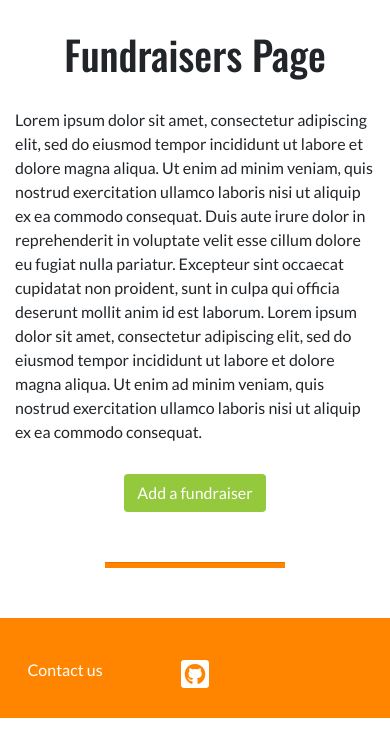
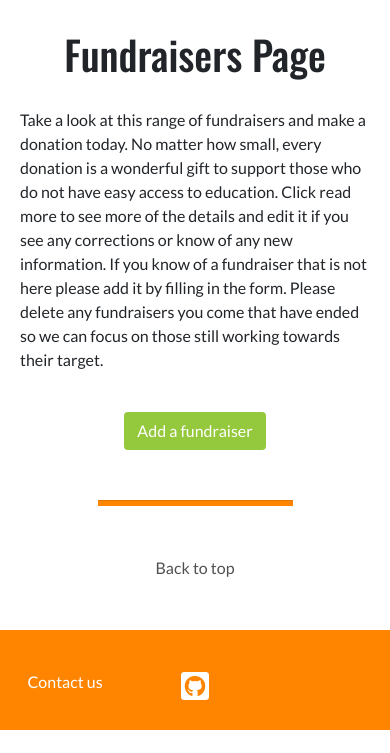
Before and after one commit to Angie55/MilestoneThree_KnowlegeisPower, a Flask app: page /get_fundraisers in a window 390 px wide. Shown: the part 91-844 px from the top of the page. Run offline with Flask 2, Linux system fonts and the light colour scheme; data that the repository does not hold is empty; some libraries are stand-ins or nearby versions.

Commit message:
Made the fundraisers page more responsive on smaller screens

```diff
--- a/static/css/style.css
+++ b/static/css/style.css
@@ -33,6 +33,8 @@ h1, h2, h3, h6 {
     color: #505050;
 }
 
+
+
 .headers-position {
     text-align: center;
     margin-top: 30px;
@@ -52,10 +54,7 @@ h1, h2, h3, h6 {
     height: 2px;
 }
 
- .back-to-top-link {
-        text-align: center;
 
-}
 
 .back-to-top-link a {
     color: #505050;
@@ -97,13 +96,14 @@ h1, h2, h3, h6 {
 
 /*--------------------------------- Headers*/
 
-header p {
+.page-headers p {
     margin-top: 30px;
 }
 
-.header-button {
-    text-align: center;
+.headers-button {
+    margin-top: 40px;
 }
+
 
 /*--------------------------------- Home page*/
 
@@ -152,11 +152,14 @@ header p {
    margin-top: 20px;
 }
 
-
-
 .fundraising-hr {
     margin-top: 40px;
-    margin-bottom: 40px;
+    margin-bottom: 50px;
+}
+
+.fund-main {
+    margin-top: 50px;
+    margin-bottom: 10px;
 }
 
 
@@ -276,11 +279,21 @@ footer a:hover  {
     .home-add-fund {
         margin-top: 0px;
     }
+    .fund-name-sm {
+        margin-top: 30px;
+    }
+    .fund-main p, .page-headers p {
+       padding-left: 20px;
+       padding-right: 20px;
+    }
 }
 
 @media (max-width:720px) {
     .sm-display-none {
         display: none
+    }
+    .fundraisers-page-sm {
+        padding: 0px;
     }
 }
 
@@ -288,8 +301,8 @@ footer a:hover  {
 
 @media (min-width:1025px) {
     .fundraiser-img {
-    max-height: 300px;
-    width: auto;
+        max-height: 300px;
+        width: auto;
    }
    .page-width-container {
         width: 80%;
@@ -297,7 +310,7 @@ footer a:hover  {
 }
 
 @media (min-width:1025px) {
-    .back-to-top-link {
-    display: none;
+    .display-none-lg {
+        display: none;
     }
 }
--- a/templates/fundraiser-info.html
+++ b/templates/fundraiser-info.html
@@ -60,7 +60,7 @@
                         <a class="btn green-button btn-space" href="{{ url_for('edit_fundraiser', fundraiser_id=fundraiser._id)}}" role="button">Edit this fundraiser</a>
                     </div class="col-4">
                     <div>
-                        <a class="btn green-button btn-space" href="" role="button">Add a new fundraiser</a>
+                        <a class="btn green-button btn-space" href="{{ url_for('add_fundraiser') }}" role="button">Add a new fundraiser</a>
                     </div>
                     <div class="col-4">
                         <a class="btn delete-btn btn-space" role="button" data-toggle="modal" data-target="#exampleModalCenter">Delete this fundraiser</a>
--- a/templates/fundraisers.html
+++ b/templates/fundraisers.html
@@ -2,25 +2,22 @@
 
 
 
-<div class="container-fluid page-width-container">
-    <header>
+<div class="container-fluid page-width-container fundraisers-page-sm">
+    <header class="page-headers">
         <h1 class="headers-position">Fundraisers Page</h1>
-        <p>
-        Lorem ipsum dolor sit amet, consectetur adipiscing elit, sed do eiusmod tempor incididunt ut labore et dolore magna aliqua.
-        Ut enim ad minim veniam, quis nostrud exercitation ullamco laboris nisi ut aliquip ex ea commodo consequat. Duis aute irure dolor
-        in reprehenderit in voluptate velit esse cillum dolore eu fugiat nulla pariatur. Excepteur sint occaecat cupidatat non proident,
-        sunt in culpa qui officia deserunt mollit anim id est laborum.
-        Lorem ipsum dolor sit amet, consectetur adipiscing elit, sed do eiusmod tempor incididunt ut labore et dolore magna aliqua. Ut enim
-        ad minim veniam, quis nostrud exercitation ullamco laboris nisi ut aliquip ex ea commodo consequat.</p>
+        <p>Take a look at this range of fundraisers and make a donation today. No matter how small, every donation is a wonderful gift to
+        support those who do not have easy access to education. Click read more to see more of the details and edit it if you see any corrections
+        or know of any new information. If you know of a fundraiser that is not here please add it by filling in the form.  Please delete any
+        fundraisers you come that have ended so we can focus on those still working towards their target.
         </p>
-        <div class="text-center">
+        <div class="text-center headers-button">
             <a class="btn green-button" href="{{ url_for('add_fundraiser') }}" role="button">Add a fundraiser</a>
         </div>
     </header>
 
-    <hr class="general-hr">
+    <hr class="general-hr fund-top-hr">
 
-    <main>
+    <main class="fund-main">
 
         <div class="container-fluid">
         {% for fundraiser in fundraisers %}
@@ -30,18 +27,26 @@
                 </div>
 
                 <div class="col-xl-4 col-lg-6">
-                    <h3 class="text-center">{{fundraiser.fundraiser_name}}</h3>
+                    <h3 class="text-center fund-name-sm">{{fundraiser.fundraiser_name}}</h3>
                     <p class="intro-fund-page">{{fundraiser.fundraiser_intro}}</p>
                     <div class="text-center">
                         <a class="btn blue-btn read-more-btn" href="{{ url_for('fundraiser', fundraisers_id=fundraiser._id) }}" role="button">Read More</a>
                     </div>
                 </div>
             </div>
-            <hr class="fundraiser-hr">
+            <hr class="thin-hr fundraising-hr">
          {% endfor %}
+
+        <div class="row text-center">
+            <div class="col-12 back-to-top-link">
+                <a href="#back-to-top">Back to top</a>
+            </div>
+        </div>
+
 
 
         </div>
+
 
 
 
--- a/templates/index.html
+++ b/templates/index.html
@@ -94,9 +94,9 @@
 
     </section>
 
-    <div class="row">
+    <div class="row text-center display-none-lg">
             <div class="col-12 back-to-top-link">
-                <a class="link-hvr" href="#back-to-top">Back to top</a>
+                <a href="#back-to-top">Back to top</a>
             </div>
     </div>
 
```
